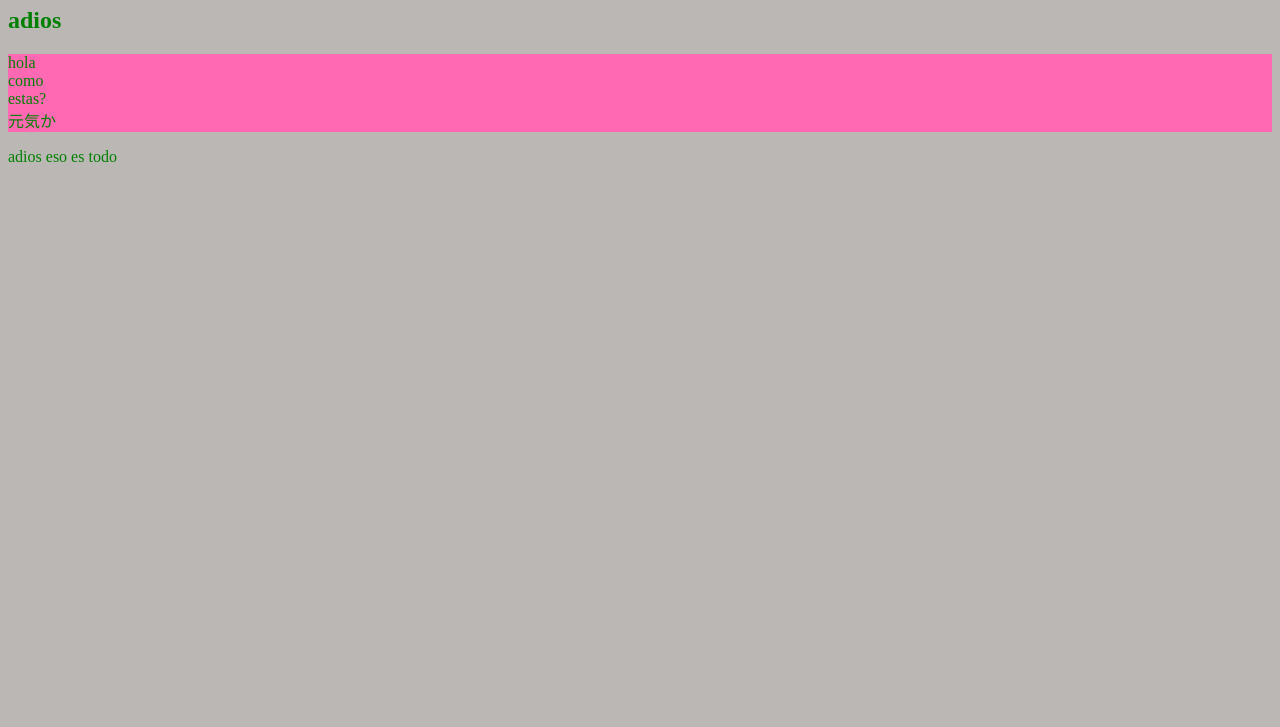
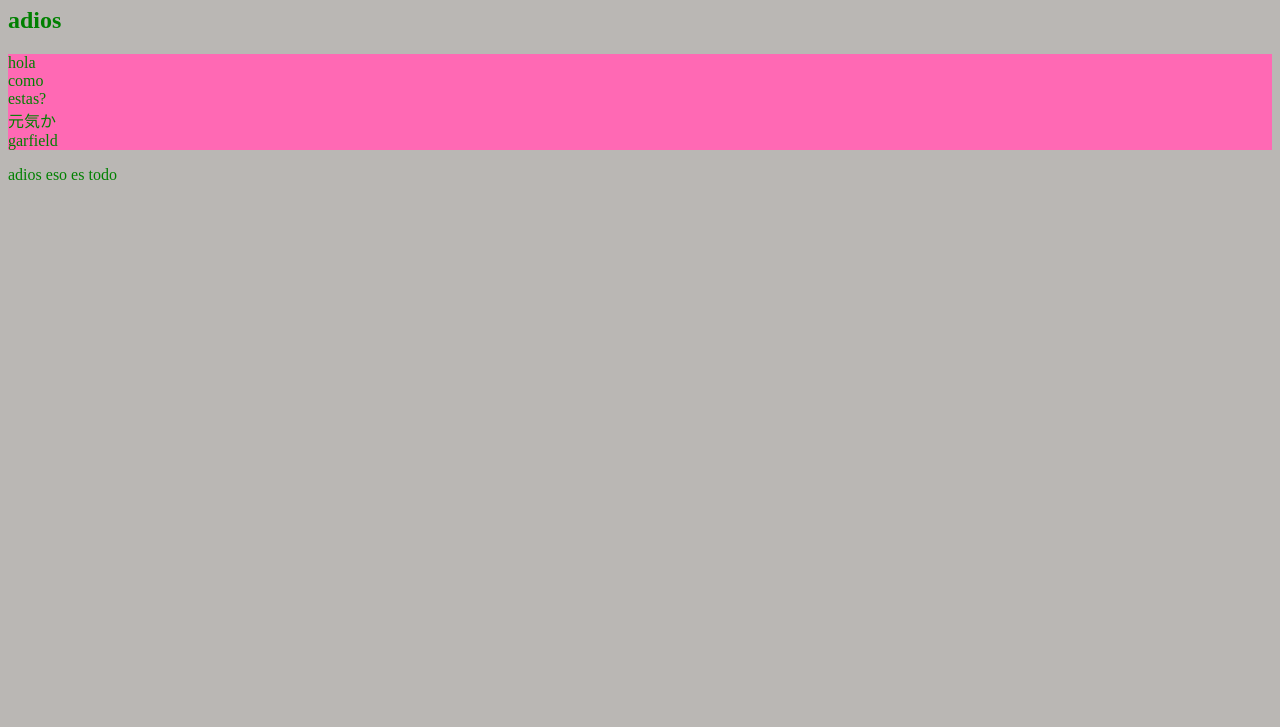
Before and after one commit to Daniolbap/harry_pota, a plain HTML site: page index.html in a window 1280 px wide. Shown: the part 73-800 px from the top of the page. Drawn offline with Linux system fonts and the light colour scheme.

Commit message:
agregue una linea

```diff
--- a/index.html
+++ b/index.html
@@ -14,6 +14,7 @@
       <li>como</li>
       <li>estas?</li>
       <li>元気か</li>
+      <li>garfield</li>
     </ul>
   </body>
   <footer>
```
